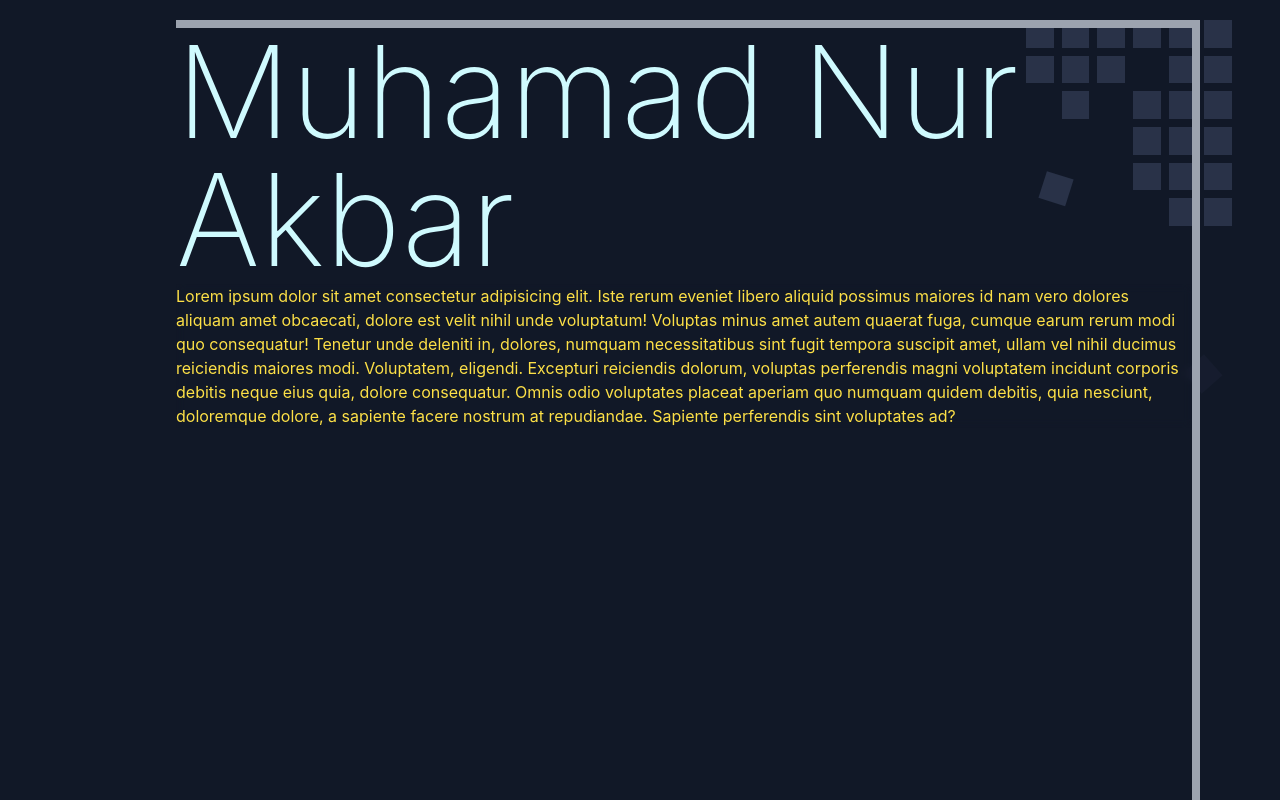
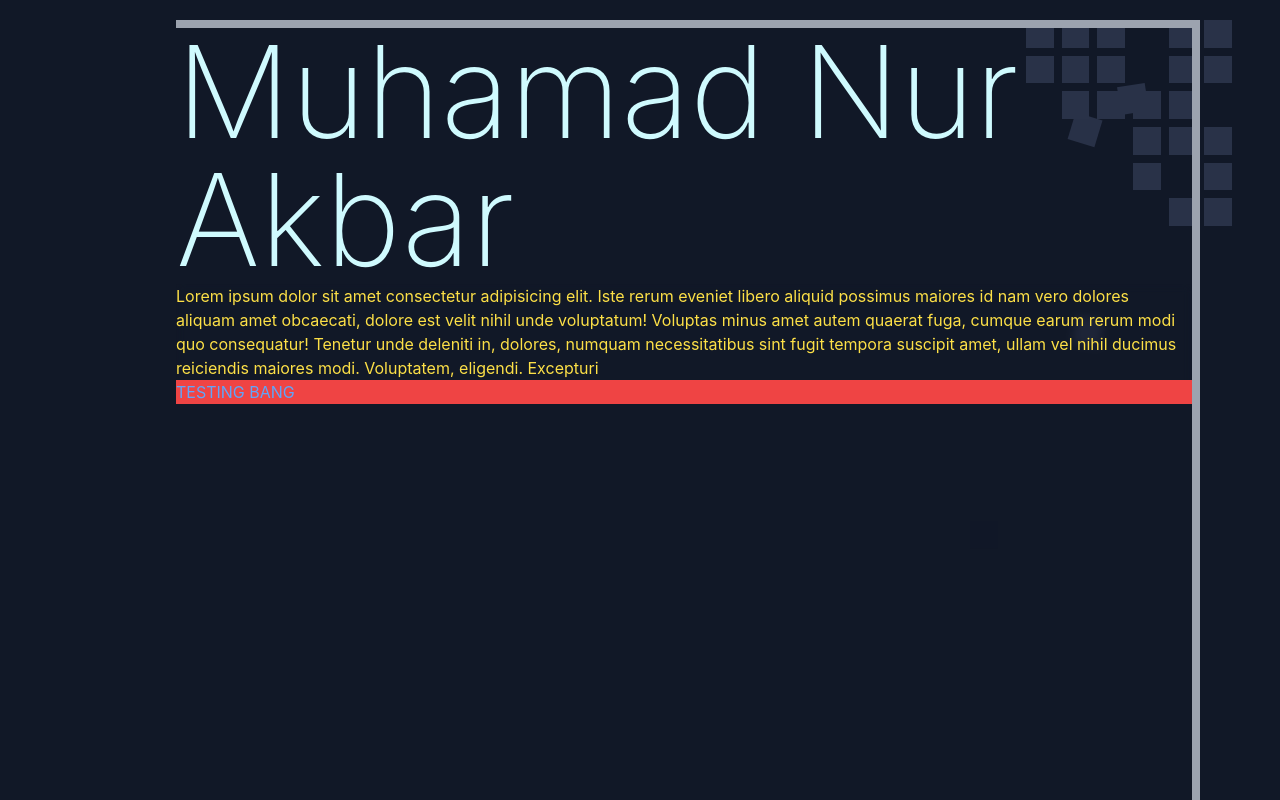
Before and after one commit to Poekes/portfolio_akbar, a React (Vite) app: page / in a window 1280 px wide. Shown: the top 800 px of the page. Built offline with nearby package versions, Linux system fonts and the light colour scheme.

Commit message:
menambah kan h1 di dalam main container

```diff
--- a/src/App.jsx
+++ b/src/App.jsx
@@ -63,7 +63,7 @@ function App() {
         clsA[Math.floor(Math.random() * clsA.length)];
       bdChild.classList.add(randomClassAnimation);
       streamArrayBlock(random, bdChild, randomClassAnimation);
-    }, 720);
+    }, 420);
   }, []);
 
   let valueContext = {
@@ -121,11 +121,7 @@ function App() {
             consequatur! Tenetur unde deleniti in, dolores, numquam
             necessitatibus sint fugit tempora suscipit amet, ullam vel nihil
             ducimus reiciendis maiores modi. Voluptatem, eligendi. Excepturi
-            reiciendis dolorum, voluptas perferendis magni voluptatem incidunt
-            corporis debitis neque eius quia, dolore consequatur. Omnis odio
-            voluptates placeat aperiam quo numquam quidem debitis, quia
-            nesciunt, doloremque dolore, a sapiente facere nostrum at
-            repudiandae. Sapiente perferendis sint voluptates ad?
+            <h2 className="bg-red-500 text-blue-400">TESTING BANG</h2>
           </p>
         </main>
       </div>
```
